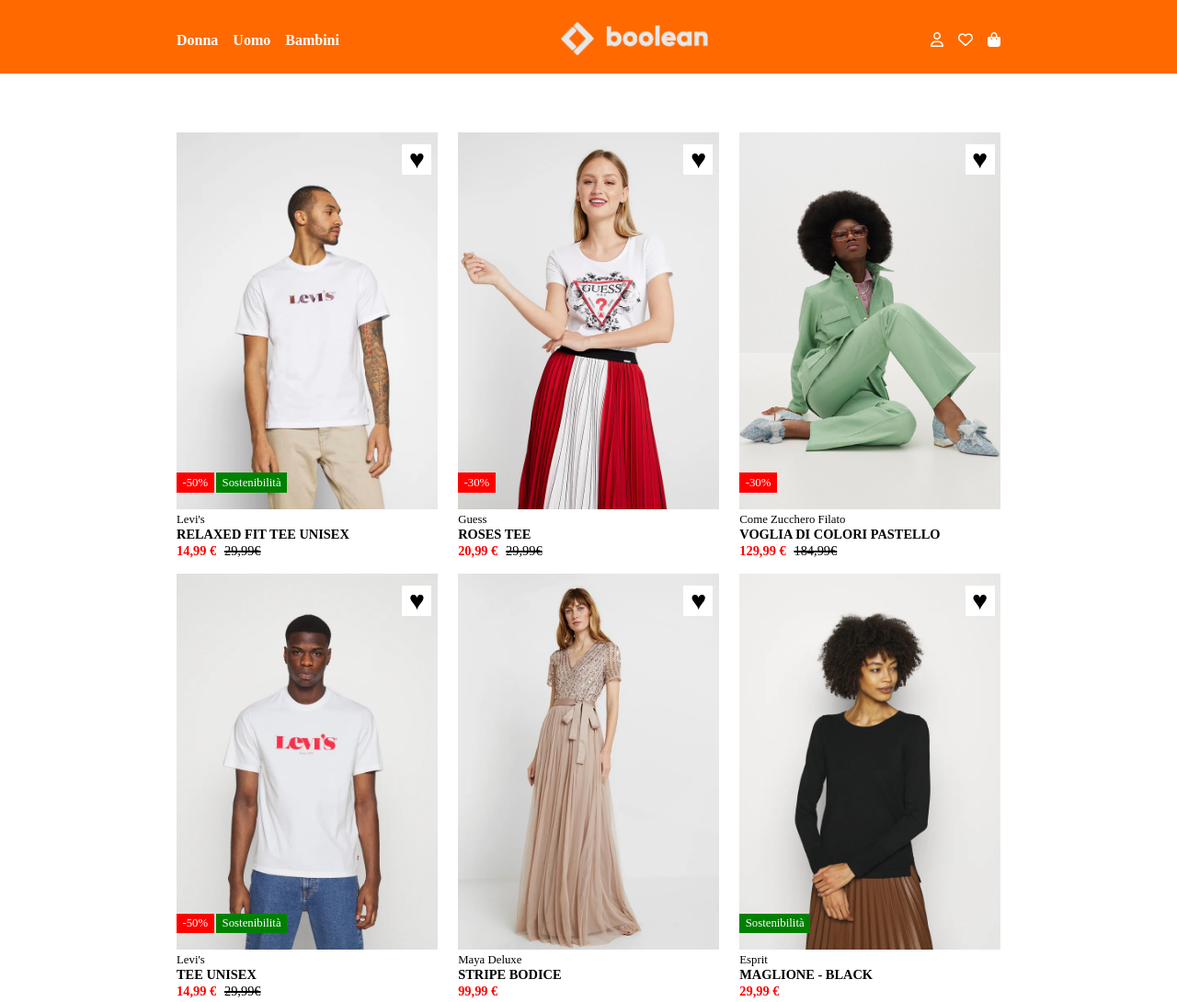
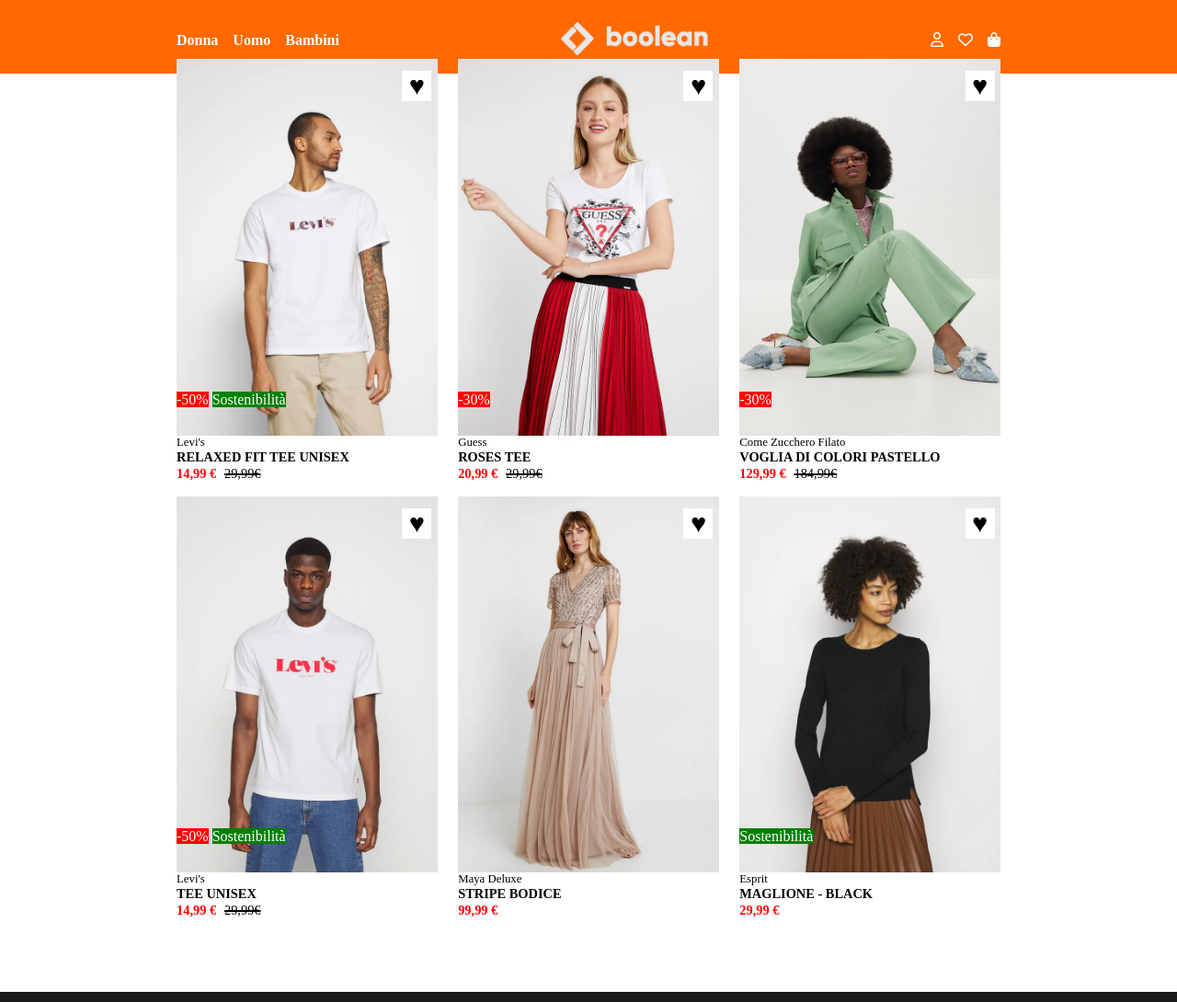
Before and after one commit to FedericoPiazzolla/html-css-boolando, a plain HTML site: page index.html in a window 1280 px wide. Shown: the top 1090 px of the page at 92% size. Drawn offline with Linux system fonts and the light colour scheme.

Commit message:
refactoring: add section to column, .img

```diff
--- a/css/style.css
+++ b/css/style.css
@@ -21,6 +21,7 @@ a {
 
 .container{
   width: 70%;
+  max-width: 1100px;
   margin: 0 auto;
 }
 
@@ -28,6 +29,10 @@ a {
 header{
   height: 5rem;
   background-color: #ff6900;
+  position: fixed;
+  top: 0 ;
+  left: 0;
+  width: 100%;
 }
 
 .navigation{
@@ -63,6 +68,7 @@ header{
 /* MAIN */
 .wrap{
   padding-top: 4rem;
+  padding-bottom: 4rem;
   flex-wrap: wrap;
   justify-content: space-between;
 }
@@ -73,9 +79,12 @@ header{
   padding-bottom: 1rem;
 }
 
+.img{
+  position: relative;
+}
 /* HOVER IMG */
 .img-view {
-  display: inline-block;
+  display: block;
 }
 
 .img-hide {
@@ -87,7 +96,7 @@ header{
 }
 
 .col:hover .img-hide {
-  display: inline-block;
+  display: block;
 }
 
 /* HEART */
@@ -109,14 +118,15 @@ header{
 
 /* PROMO */
 
+.promo{
+  position: absolute;
+  bottom: 30px;
+  left: 0;
+  color: white;
+}
+
 .badge{
-  position: absolute;
-  bottom: 5.5rem;
-  left: 0;
-  text-align: center;
-  padding: .2rem .4rem;
-  font-size: .8rem;
-  color: white;
+
 }
 
 .discount{
--- a/index.html
+++ b/index.html
@@ -60,6 +60,7 @@
       <div class="container">
         <div class="wrap flex">
           <div class="col">
+            <div class="img">
               <img class="img-view" src="img/1.webp" alt="" />
               <img class="img-hide" src="img/1b.webp" alt="" />
 
@@ -68,6 +69,7 @@
               <div class="promo">
                 <span class="badge discount">-50%</span>
                 <span class="badge sost">Sostenibilità</span>
+              </div>
             </div>
 
             <div class="info-price">
@@ -79,6 +81,7 @@
           </div>
 
           <div class="col">
+            <div class="img">
               <img class="img-view" src="img/2.webp" alt="" />
               <img class="img-hide" src="img/2b.webp" alt="" />
 
@@ -87,6 +90,8 @@
               <div class="promo">
                 <span class="badge discount">-30%</span>
               </div>
+            </div>
+
 
             <div class="info-price">
               <h4 class="merch">Guess</h4>
@@ -97,6 +102,7 @@
           </div>
 
           <div class="col">
+            <div class="img">
               <img class="img-view" src="img/3.webp" alt="" />
               <img class="img-hide" src="img/3b.webp" alt="" />
 
@@ -104,6 +110,7 @@
 
               <div class="promo">
                 <span class="badge discount">-30%</span>
+              </div>
             </div>
 
             <div class="info-price">
@@ -115,6 +122,7 @@
           </div>
 
           <div class="col">
+            <div class="img">
               <img class="img-view" src="img/4.webp" alt="" />
               <img class="img-hide" src="img/4b.webp" alt="" />
 
@@ -123,6 +131,7 @@
               <div class="promo">
                 <span class="badge discount">-50%</span>
                 <span class="badge sost">Sostenibilità</span>
+              </div>
             </div>
 
             <div class="info-price">
@@ -134,10 +143,12 @@
           </div>
 
           <div class="col">
+            <div class="img">
               <img class="img-view" src="img/5.webp" alt="" />
               <img class="img-hide" src="img/5b.webp" alt="" />
 
               <div class="heart">&hearts;</div>
+            </div>
 
             <div class="info-price">
               <h4 class="merch">Maya Deluxe</h4>
@@ -147,6 +158,7 @@
           </div>
 
           <div class="col">
+            <div class="img">
               <img class="img-view" src="img/6.webp" alt="" />
               <img class="img-hide" src="img/6b.webp" alt="" />
 
@@ -155,6 +167,8 @@
               <div class="promo">
                 <span class="badge sost left-0">Sostenibilità</span>
               </div>
+            </div>
+
 
             <div class="info-price">
               <h4 class="merch">Esprit</h4>
```
Lines whose indentation alone changed are shown as unchanged.
